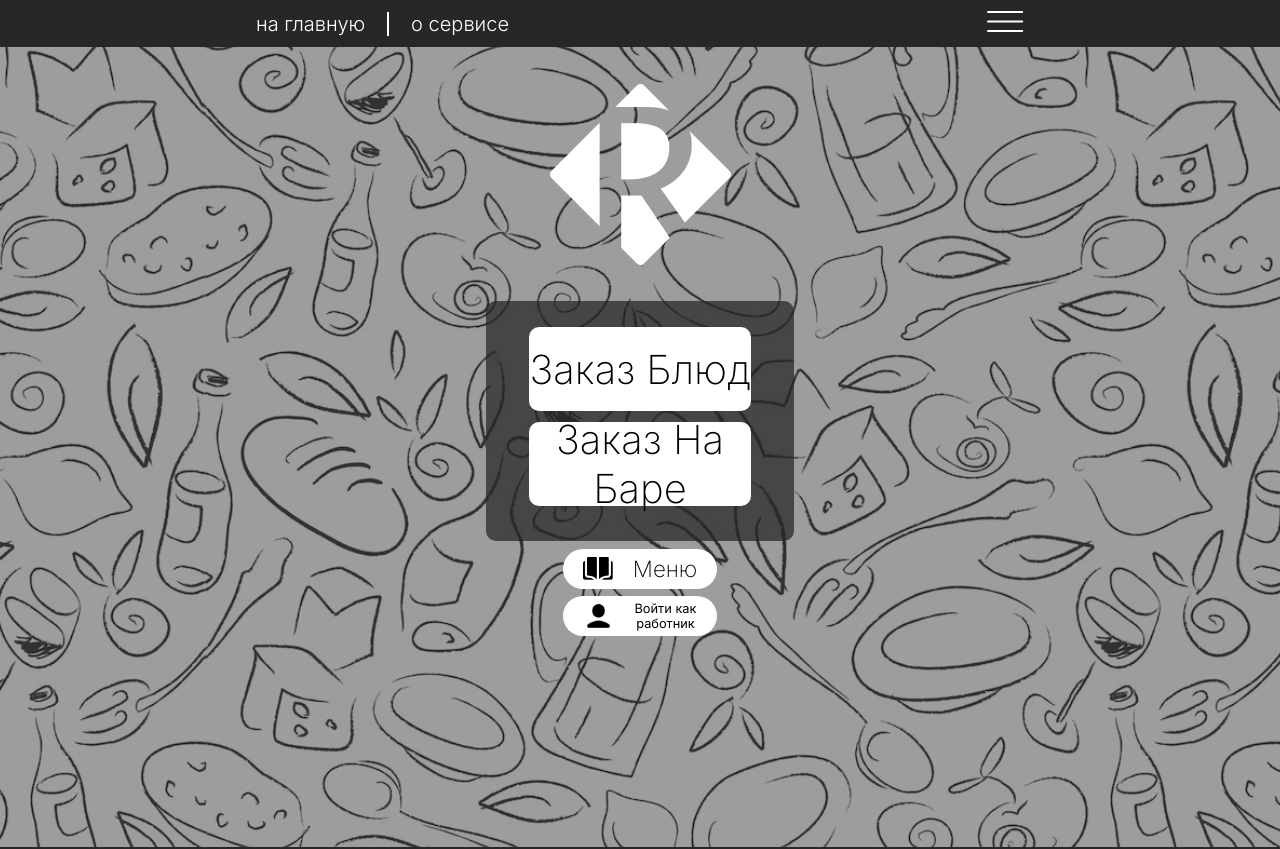
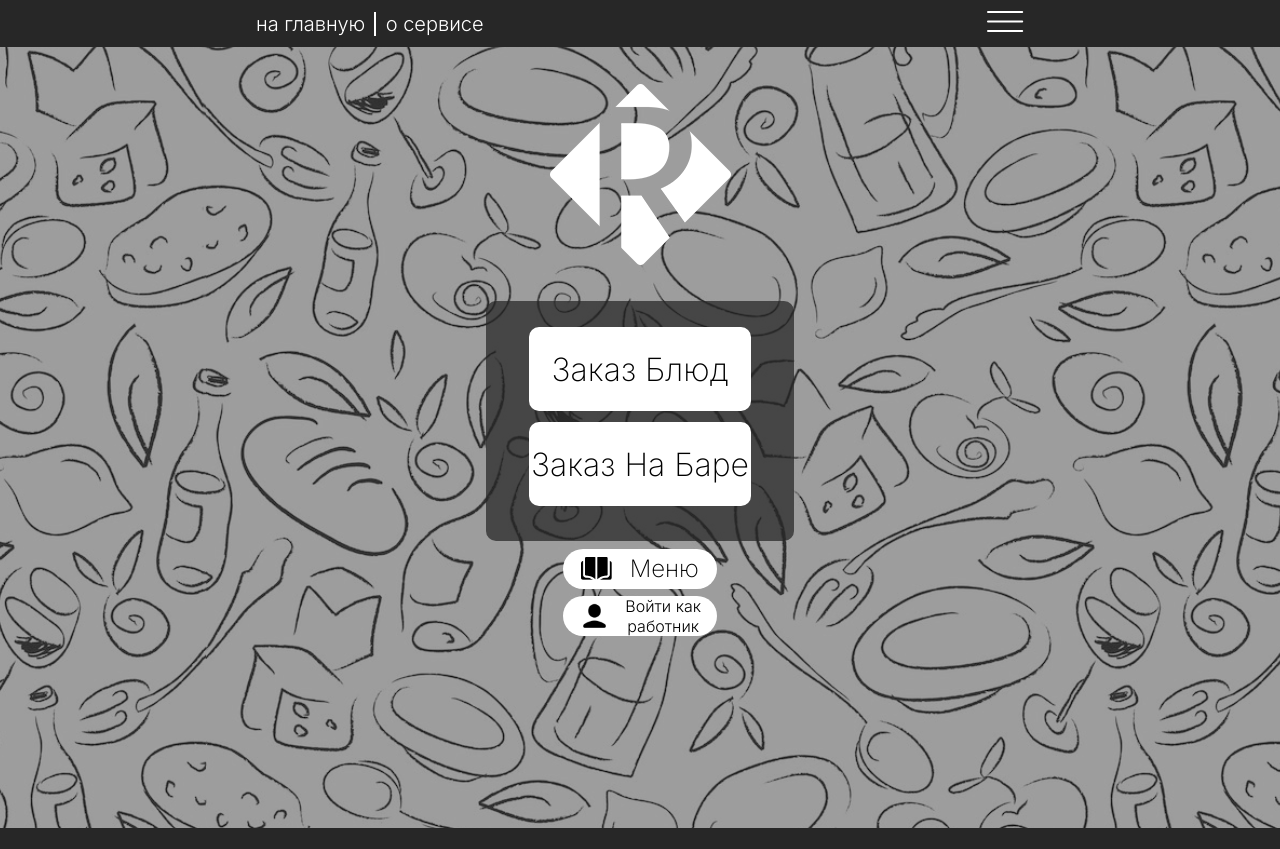
Before and after one commit to Kseniyapal/RestOrg, a React (Create React App) app in the folder restorg-react/: page / in a window 1280 px wide. Shown: the top 849 px of the page. Built offline with nearby package versions, Linux system fonts and the light colour scheme.

Commit message:
Исправления верстки, связанные с масштабированием на всех страницах

```diff
--- a/restorg-react/src/Components/ComponentsStyles/AcceptButton.css
+++ b/restorg-react/src/Components/ComponentsStyles/AcceptButton.css
@@ -3,6 +3,8 @@
     width: 80%;
     height: 40%;
     border-radius: 10px;
+    word-wrap: break-word;
+
 
     margin: 4% auto;
     display: flex;
@@ -12,7 +14,7 @@
     color: #000;
     text-align: center;
     font-family: Inter;
-    font-size: 250%;
+    font-size: 4vh;
 
     font-weight: 200;
     border: #ffffff;
--- a/restorg-react/src/Components/ComponentsStyles/AcceptButtonMini.css
+++ b/restorg-react/src/Components/ComponentsStyles/AcceptButtonMini.css
@@ -16,7 +16,7 @@
     color: #000;
     text-align: center;
     font-family: Inter;
-    font-size: 140%;
+    font-size: 3vh;
     font-weight: 200;
 
 }
@@ -33,12 +33,13 @@
     margin-top: 1%;
 
     display: flex;
-    justify-content:space-evenly;
+    justify-content: space-evenly;
     align-items: center;
 
     color: #000;
     text-align: center;
     font-family: Inter;
-    font-size: 80%;
-    font-weight: 200px;
+    font-size: 2vh;
+    font-weight: 300;
+
 }
--- a/restorg-react/src/Components/ComponentsStyles/Footer.css
+++ b/restorg-react/src/Components/ComponentsStyles/Footer.css
@@ -1,6 +1,6 @@
 .footer__bg{
     background-color: #454545;
-    height: 20vh;
+    word-wrap: break-word;
 }
 
 .footer__title{
--- a/restorg-react/src/Components/ComponentsStyles/Header.css
+++ b/restorg-react/src/Components/ComponentsStyles/Header.css
@@ -20,22 +20,24 @@
 }
 
 .header__logo{
-    flex-basis: 50%;
+    flex-basis: 40%;
 }
 
 .header__nav__flex{
+    width: 40%;
     display: flex;
-    flex: 1 1 auto;
-
+    flex: 0 0 auto;
 }
 
 .header__main{
     padding-right: 3%;
+    white-space: nowrap;
     border-right: #ffffff solid 2px;
 }
 
 .header__about{
     padding-left: 3%;
+    white-space: nowrap;
 }
 
 
--- a/restorg-react/src/Pages/PagesStyles/Dish.css
+++ b/restorg-react/src/Pages/PagesStyles/Dish.css
@@ -10,6 +10,11 @@
 .dish__flex__column{
     display: flex;
     flex-direction: column;
+}
+
+.order__back__flex{
+    white-space: nowrap;
+
 }
 
 .dish__info{
@@ -41,7 +46,7 @@
 
 .dish__cost{
     width: 48%;
-
+    font-size: 3vh;
     background-color: #333;
     display: flex;
     justify-content: center;
@@ -53,7 +58,7 @@
 
 .dish__mass{
     width: 48%;
-
+    font-size: 3vh;
     background-color: #333;
     display: flex;
     justify-content: center;
@@ -85,7 +90,7 @@
     display: flex;
     justify-content: center;
     align-items: center;
-    font-size: 24px;
+    font-size: 4vh;
 
 }
 
@@ -97,8 +102,10 @@
     width: 100%;
     height: 100%;
     font-size: 40px;
-    border-radius: 10px;
+    border-radius: 2%;
+    border: none;
     font-weight: 200;
+    font-size: 4vh;
 }
 
 
--- a/restorg-react/src/Pages/PagesStyles/Main.css
+++ b/restorg-react/src/Pages/PagesStyles/Main.css
@@ -1,16 +1,16 @@
 .main .header__logo {
     display: none;
 }
+
+
 .main__bg{
 
     background: url("../../Styles/image/3321789.png") 0px 0px/1080px auto repeat;
-    min-height: 100vh;
-
     animation-name: bg__move;
     animation-duration: 30s;
     animation-timing-function: linear;
     animation-iteration-count: infinite;
-
+    padding-bottom: 15%;
 }
 
 @keyframes bg__move {
--- a/restorg-react/src/Pages/PagesStyles/Register.css
+++ b/restorg-react/src/Pages/PagesStyles/Register.css
@@ -22,7 +22,6 @@
 
 .register__window {
     width: 50%;
-    height: 60vh;
 
     display: flex;
     flex-direction: column;
@@ -33,15 +32,18 @@
     border-color: #272727bb;
     background: #272727bb;
 
-    flex-shrink: 1;
     margin: 0 auto;
-    padding: 2%;
+    padding: 3%;
+}
+
+.register__bg .Container{
+    padding-bottom: 5%;
 }
 
 .register__button{
     display: block;
-    width: 30vh;
-    height: 5vh;
+    width: 35vh;
+    height: 4vh;
     border-radius: 10px;
 
     align-items: center;
@@ -49,7 +51,7 @@
     color: #000;
     text-align: center;
     font-family: Inter;
-    font-size: 24px;
+    font-size: 3vh;
 
     font-weight: 200;
     border: #ffffff;
@@ -58,22 +60,19 @@
 }
 
 .register__continue__flex{
-    margin-top: auto;
+    margin-top: 10%;
     justify-self: flex-end;
     height: auto;
     display: flex;
     flex-direction: column;
     align-items: center;
-
-
+    justify-content: center;
 }
 
 .register__name__flex {
-    width: 70%;
+    width: 80%;
     display: flex;
-    align-items: center;
-    justify-content: center;
-
+    margin-bottom: 5%;
 }
 
 .register__name__flex input{
@@ -81,7 +80,6 @@
 }
 
 .register__fatherly{
-    display: flex;
     width: 70%;
     margin-bottom: 5%;
 }
@@ -95,15 +93,16 @@
 }
 
 .register__continue__flex a {
-    padding-top: 10%;
+    padding-top: 5%;
     color: #FFF;
-    font-size: 24px;
     font-weight: 300;
 }
 
 .register__bg a {
     text-decoration: none;
+    font-size: 3vh;
 }
+
 .register__bg a:active {
     color: #c1c1c1;
 }
--- a/restorg-react/src/Pages/Register.jsx
+++ b/restorg-react/src/Pages/Register.jsx
@@ -15,6 +15,7 @@ import "./PagesStyles/Register.css";
 const Register = () => {
     return (
         <Wrapper>
+            <Header/>
             <Content>
                 <div className="register__bg">
                     <Container>
@@ -35,8 +36,6 @@ const Register = () => {
                                     <UserField name="логин"/>
                                     <UserField type="password" name="пароль"/>
                                 </div>
-
-
 
                                 <div className="register__continue__flex">
                                     <button className="register__button">Зарегистрироваться</button>
```
Also changed, not shown: 2 other files (tests, documents, lock files or other folders).
